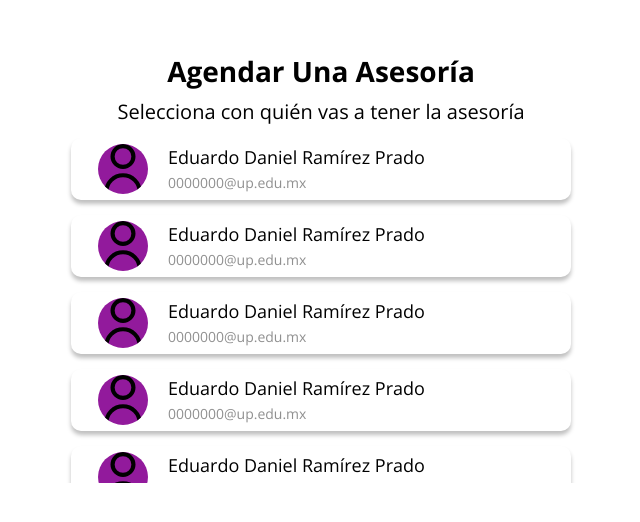
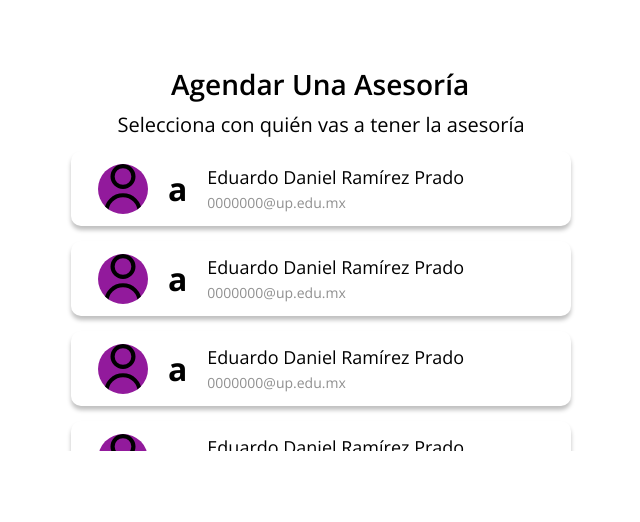
Before and after one commit to ForteUp/AsesoriasUP-F-End-, a React (Vite) app: page / in a window 1280 px wide. Shown: the part 142-664 px from the top of the page, without its empty margins (319-959 px from the left). Built offline with nearby package versions, Linux system fonts and the light colour scheme.

Commit message:
Add ProfilePadre, modify profile and add components botones

```diff
--- a/src/components/AgendarCitaPage/Profile/Profile.jsx
+++ b/src/components/AgendarCitaPage/Profile/Profile.jsx
@@ -1,13 +1,19 @@
-import React from 'react';
+import React, {useState} from 'react';
 import "./Profile.scss";
+import ProfilePadre from '../ProfilePadre';
+
 const Profile = (props) => {
+  const [Alumno, setAlumno] = useState();
+
+
   return (
-    <div className='ProfileCard'>
+    <div className='ProfileCard'  onClick={() => setAlumno(props.id)}>
         <img src={props.img} className="ProfileImg"/>
         <div className='ProfileInfo'>
             <h1 className='ProfileName'>{props.name}</h1>
             <p className='ProfileEmail'>{props.email}</p>
         </div>
+        <ProfilePadre a={Alumno}/>
     </div>
   )
 }
--- a/src/components/AgendarCitaPage/Profile/Profile.scss
+++ b/src/components/AgendarCitaPage/Profile/Profile.scss
@@ -1,3 +1,5 @@
+@import url('https://fonts.googleapis.com/css2?family=Open+Sans:wght@400;600&display=swap');
+
 .ProfileCard{
     height: 75px;
     width: 500px;
@@ -8,9 +10,13 @@
     gap: 20px;
     box-shadow: 0px 4px 4px rgba(0, 0, 0, 0.25);
     border-radius: 10px;
+    flex: none;
+    flex-grow: 0;
+    order: 0;
 
 
     .ProfileImg{
+        display: flex;
         flex-direction: column;
         justify-content: center;
         align-items: center;
@@ -19,34 +25,44 @@
         height: 50px;
         background: #921a9c;
         border-radius: 50px;
+        flex: none;
+        order: 0;
+        flex-grow: 0;
     }
 
     .ProfileInfo{
         width: 260px;
         height: 48px;
         padding: auto;
+        flex: none;
+        order: 1;
+        flex-grow: 0;
         .ProfileName{
             width: 100%;
             height: 25px;
-            font-family: "Open Sans";
+            font-family: "Open Sans", sans-serif;
             font-style: normal;
             font-weight: 400;
             font-size: 18px;
             line-height: 25px;
             margin-bottom: 0px;
             margin-top: 0px;
+            display: flex;
+            align-items: center;
         }
 
         .ProfileEmail{
             width: 132px;
             height: 20px;
             color: #909090;
-            font-family: "Open Sans";
+            font-family: "Open Sans", sans-serif;
             font-style: normal;
             font-weight: 400;
             font-size: 14px;
             line-height: 20px;
             margin-top: 3px;
+            display: flex;
+            align-items: center;
         }
     }
 }
--- /dev/null
+++ b/src/components/AgendarCitaPage/ProfilePadre.jsx
@@ -0,0 +1,13 @@
+import React from 'react';
+
+
+const ProfilePadre = (alumno) => {
+
+    return (
+        <div>
+            <h1>{alumno.a}a</h1>
+        </div>
+    )
+}
+
+export default ProfilePadre
--- a/src/components/AgendarCitaPage/Profiles.jsx
+++ b/src/components/AgendarCitaPage/Profiles.jsx
@@ -23,19 +23,19 @@ const Profiles = () => {
       img: usuario,
     },
     {
-      id: 3,
+      id: 4,
       name: "Eduardo Daniel Ramírez Prado",
       email: "0000000@up.edu.mx",
       img: usuario,
     },
     {
-      id: 3,
+      id: 5,
       name: "Eduardo Daniel Ramírez Prado",
       email: "0000000@up.edu.mx",
       img: usuario,
     },
     {
-      id: 3,
+      id: 6,
       name: "Eduardo Daniel Ramírez Prado",
       email: "0000000@up.edu.mx",
       img: usuario,
@@ -45,7 +45,7 @@ const Profiles = () => {
     <div className='ProfileList'>
       {profiles.map((profiles) => {
         return(
-          <Profile name={profiles.name} email={profiles.email} img={profiles.img}/>
+          <Profile name={profiles.name} email={profiles.email} img={profiles.img} id={profiles.id}/>
         )
       })}
     </div>
--- a/src/page/AgendarCita.jsx
+++ b/src/page/AgendarCita.jsx
@@ -1,7 +1,7 @@
 import React from "react";
 import "./AgendarCita.scss";
 import Profiles from "../components/AgendarCitaPage/Profiles";
-
+import ProfilePadre from "../components/AgendarCitaPage/ProfilePadre";
 function AgendarCita(){
     return(
         <div className="AgendarCita-page">
--- a/src/page/AgendarCita.scss
+++ b/src/page/AgendarCita.scss
@@ -1,3 +1,4 @@
+@import url('https://fonts.googleapis.com/css2?family=Open+Sans:wght@400;600&display=swap');
 .AgendarCita-page{
     height: 100vh;
     width: 100vw;
@@ -6,18 +7,20 @@
         margin: auto;
 
         .Agendar-title{
-            text-align: center;
+            width: 300px;
             height: 38px;
-            font-family: "Open Sans";
+            font-family: "Open Sans", sans-serif;
             font-style: normal;
             font-weight: 600;
             font-size: 28px;
+            line-height: 38px;
+            margin: auto;
             margin-bottom: 8px;
         }
 
         .AgendarProfile{
             height: 28px;
-            font-family: "Open Sans";
+            font-family: "Open Sans", sans-serif;
             font-style: normal;
             font-weight: 400;
             font-size: 20px;
@@ -34,7 +37,7 @@
             padding: 0px;
             gap: 15px;
             width: 510px;
-            height: 345px;
+            height: 300px;
             margin-top: 0px;
             overflow: auto;
             overflow: overlay;
```
Also changed, not shown: src/components/AgendarCitaPage/BotonNext/BotonSiguiente.jsx (added), src/components/AgendarCitaPage/BotonNext/BotonSiguiente.scss (added).
